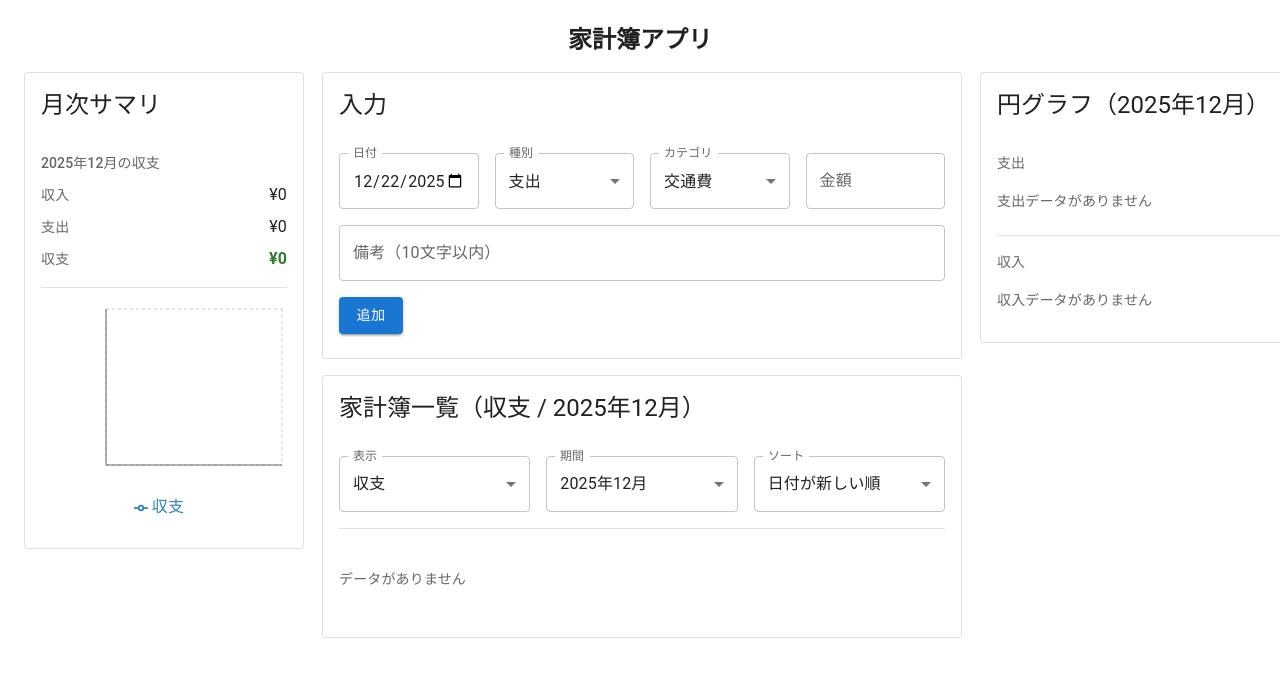
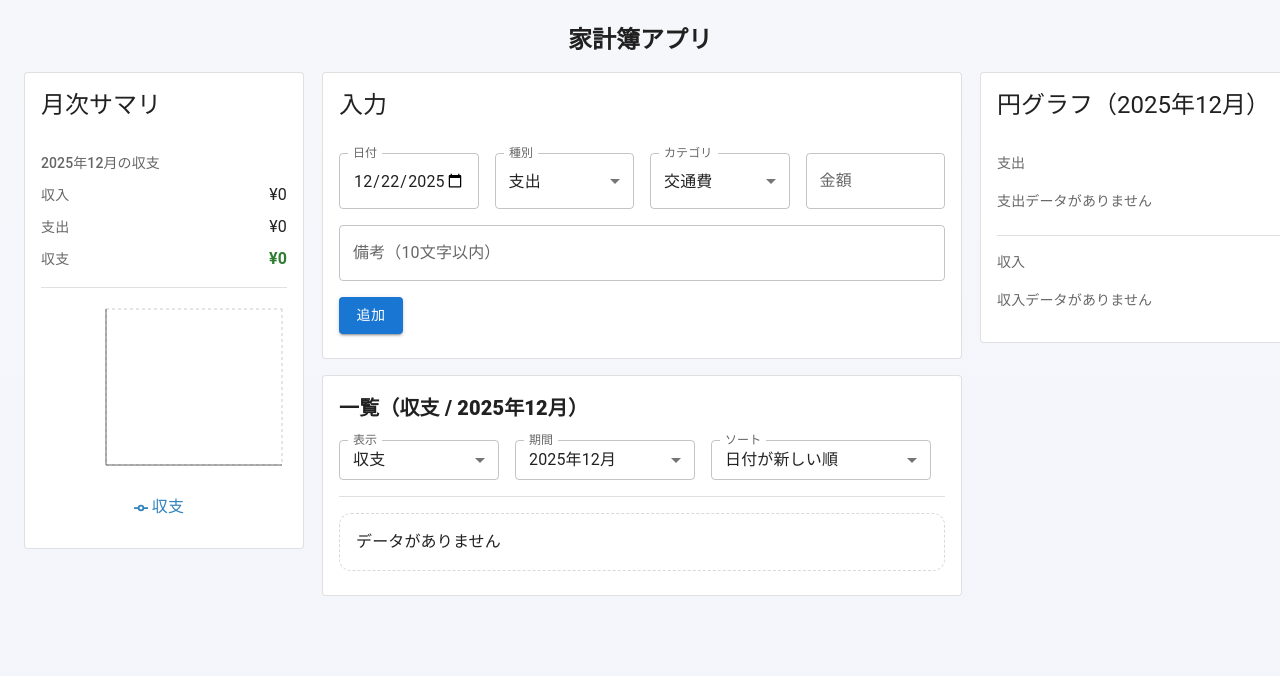
Before and after one commit to shinshinshintaro/household_app, a React (Vite) app: page / in a window 1280 px wide. Shown: the top 676 px of the page. Built offline with nearby package versions, Linux system fonts and the light colour scheme.

Commit message:
12241929テーブル見た目整理

```diff
--- a/src/features/dashboard/AccountsPanel.tsx
+++ b/src/features/dashboard/AccountsPanel.tsx
@@ -8,12 +8,17 @@ import {
   Divider,
   FormControl,
   InputLabel,
-  List,
-  ListItem,
   MenuItem,
   Select,
   Stack,
   Typography,
+  Table,
+  TableBody,
+  TableCell,
+  TableContainer,
+  TableHead,
+  TableRow,
+  Paper,
 } from '@mui/material'
 import type { Account } from '../../types/Account'
 import type { MonthKey, SortKey, ViewMode } from '../../selectors/accountSelectors'
@@ -38,13 +43,25 @@ type Props = {
   onDelete: (a: Account) => void
 }
 
+const yen = (n: number) => `¥${n.toLocaleString()}`
+
 export const hoverLift = {
   transition: 'transform 160ms ease, box-shadow 160ms ease',
-  '&:hover': {
-    transform: 'translateY(-2px)',
-    boxShadow: 6,
-  },
-}
+  '&:hover': { transform: 'translateY(-2px)', boxShadow: 6 },
+} as const
+
+const headCellSx = {
+  fontWeight: 900,
+  textAlign: 'center',
+  whiteSpace: 'nowrap',
+} as const
+
+const bodyCellCenterSx = {
+  textAlign: 'center',
+  whiteSpace: 'nowrap',
+  overflow: 'hidden',
+  textOverflow: 'ellipsis',
+} as const
 
 export const AccountsPanel = ({
   modeLabel,
@@ -62,13 +79,18 @@ export const AccountsPanel = ({
 }: Props) => {
   return (
     <Card variant="outlined" sx={hoverLift}>
-      <CardHeader title={`家計簿一覧（${modeLabel} / ${periodLabel}）`} />
+      <CardHeader
+        title={
+          <Typography variant="h6" fontWeight={800}>
+            一覧（{modeLabel} / {periodLabel}）
+          </Typography>
+        }
+      />
 
-      <CardContent>
-        <Stack spacing={2}>
-          {/* Filters */}
-          <Stack direction={{ xs: 'column', sm: 'row' }} spacing={2}>
-            <FormControl fullWidth>
+      <CardContent sx={{ pt: 0 }}>
+        {/* フィルタ */}
+        <Stack direction={{ xs: 'column', sm: 'row' }} spacing={2} sx={{ mb: 2 }}>
+          <FormControl size="small" sx={{ minWidth: 160 }}>
             <InputLabel>表示</InputLabel>
             <Select
               label="表示"
@@ -81,7 +103,7 @@ export const AccountsPanel = ({
             </Select>
           </FormControl>
 
-            <FormControl fullWidth>
+          <FormControl size="small" sx={{ minWidth: 180 }}>
             <InputLabel>期間</InputLabel>
             <Select
               label="期間"
@@ -97,7 +119,7 @@ export const AccountsPanel = ({
             </Select>
           </FormControl>
 
-            <FormControl fullWidth>
+          <FormControl size="small" sx={{ minWidth: 220 }}>
             <InputLabel>ソート</InputLabel>
             <Select
               label="ソート"
@@ -112,79 +134,128 @@ export const AccountsPanel = ({
           </FormControl>
         </Stack>
 
-          <Divider />
+        <Divider sx={{ mb: 2 }} />
 
-          {/* List */}
+        {/* 一覧 */}
         {visibleAccounts.length === 0 ? (
-            <Box sx={{ py: 3 }}>
-              <Typography variant="body2" color="text.secondary">
+          <Box className="emptyState" sx={{ px: 2, py: 2 }}>
             データがありません
-              </Typography>
           </Box>
         ) : (
-            <List disablePadding>
+          <TableContainer
+            component={Paper}
+            variant="outlined"
+            sx={{
+              borderRadius: 2,
+              overflow: 'hidden', // “枠からはみ出し”を絶対に出さない
+            }}
+          >
+            <Table
+              size="small"
+              sx={{
+                width: '100%',
+                tableLayout: 'fixed', // ★ここが本命：列崩れ防止
+              }}
+            >
+              {/* 最小限の幅だけ指定（固定しすぎない） */}
+              <colgroup>
+                <col style={{ width: 92 }} />   {/* 種別 */}
+                <col style={{ width: 120 }} />  {/* 日付 */}
+                <col style={{ width: 140 }} />  {/* カテゴリ */}
+                <col />                         {/* メモ（伸びる） */}
+                <col style={{ width: 140 }} />  {/* 値段（12桁でも被らない） */}
+                <col style={{ width: 160 }} />  {/* 操作 */}
+              </colgroup>
+
+              <TableHead>
+                <TableRow sx={{ backgroundColor: 'rgba(0,0,0,0.03)' }}>
+                  <TableCell sx={headCellSx}>種別</TableCell>
+                  <TableCell sx={headCellSx}>日付</TableCell>
+                  <TableCell sx={headCellSx}>カテゴリ</TableCell>
+                  <TableCell sx={headCellSx}>メモ</TableCell>
+                  <TableCell sx={{ ...headCellSx, textAlign: 'right' }}>値段</TableCell>
+                  <TableCell sx={headCellSx}>操作</TableCell>
+                </TableRow>
+              </TableHead>
+
+              <TableBody>
                 {visibleAccounts.map((a, index) => {
                   const isExpense = a.type === 'EXPENSE'
+                  const memo = a.memo ?? ''
+                  const amountText = yen(a.amount)
+
                   return (
-                  <Box key={getRowKey(a, index)}>
-                    <ListItem
-                      disableGutters
+                    <TableRow
+                      key={getRowKey(a, index)}
+                      hover
                       sx={{
-                        py: 1.5,
-                        display: 'flex',
-                        gap: 2,
-                        alignItems: 'flex-start',
-                        justifyContent: 'space-between',
+                        '& td': { verticalAlign: 'middle' },
                       }}
                     >
-                      {/* Left */}
-                      <Box sx={{ minWidth: 0 }}>
-                        <Stack direction="row" spacing={1} alignItems="center">
+                      <TableCell sx={{ ...bodyCellCenterSx }}>
                         <Chip
                           size="small"
                           label={isExpense ? '支出' : '収入'}
                           color={isExpense ? 'error' : 'success'}
                           variant="outlined"
+                          sx={{ fontWeight: 900 }}
                         />
-                          <Typography variant="caption" color="text.secondary">
-                            {a.date}
-                          </Typography>
-                        </Stack>
+                      </TableCell>
 
-                        <Typography variant="subtitle1" sx={{ mt: 0.5 }} noWrap>
+                      <TableCell sx={bodyCellCenterSx}>{a.date}</TableCell>
+
+                      <TableCell sx={{ ...bodyCellCenterSx, fontWeight: 800 }}>
                         {a.category}
-                        </Typography>
+                      </TableCell>
 
-                        {a.memo ? (
-                          <Typography variant="body2" color="text.secondary" noWrap>
-                            メモ: {a.memo}
-                          </Typography>
-                        ) : null}
-                      </Box>
+                      <TableCell
+                        sx={{
+                          textAlign: 'center',
+                          whiteSpace: 'nowrap',
+                          overflow: 'hidden',
+                          textOverflow: 'ellipsis',
+                          color: 'text.secondary',
+                        }}
+                        title={memo}
+                      >
+                        {memo}
+                      </TableCell>
 
-                      {/* Right */}
-                      <Box sx={{ textAlign: 'right', flexShrink: 0 }}>
-                        <Typography variant="h6">
-                          ¥{a.amount.toLocaleString()}
-                        </Typography>
+                      <TableCell
+                        align="right"
+                        sx={{
+                          whiteSpace: 'nowrap',
+                          overflow: 'hidden',
+                          textOverflow: 'ellipsis',
+                          fontWeight: 900,
+                        }}
+                        title={amountText}
+                      >
+                        {amountText}
+                      </TableCell>
 
-                        <Stack direction="row" spacing={1} justifyContent="flex-end" sx={{ mt: 0.5 }}>
+                      <TableCell sx={{ ...bodyCellCenterSx }}>
+                        <Stack direction="row" spacing={1} justifyContent="center">
                           <Button size="small" variant="outlined" onClick={() => onEdit(a)}>
                             編集
                           </Button>
-                          <Button size="small" variant="outlined" color="error" onClick={() => onDelete(a)}>
+                          <Button
+                            size="small"
+                            variant="outlined"
+                            color="error"
+                            onClick={() => onDelete(a)}
+                          >
                             削除
                           </Button>
                         </Stack>
-                      </Box>
-                    </ListItem>
-                    {index !== visibleAccounts.length - 1 ? <Divider /> : null}
-                  </Box>
+                      </TableCell>
+                    </TableRow>
                   )
                 })}
-            </List>
+              </TableBody>
+            </Table>
+          </TableContainer>
         )}
-        </Stack>
       </CardContent>
     </Card>
   )
--- a/src/index.css
+++ b/src/index.css
@@ -2,6 +2,7 @@
   --bg: #f6f7fb;
 }
 
+/* reset-ish */
 * {
   box-sizing: border-box;
 }
@@ -13,7 +14,27 @@ body {
 
 body {
   margin: 0;
-  background: var(--bg);
+
+  font-family:
+    ui-sans-serif,
+    system-ui,
+    -apple-system,
+    "Segoe UI",
+    "Hiragino Sans",
+    "Hiragino Kaku Gothic ProN",
+    "Yu Gothic",
+    "Meiryo",
+    "Noto Sans JP",
+    Arial,
+    sans-serif;
+
+
+  line-height: 1.6;
+  letter-spacing: 0.01em;
+  -webkit-font-smoothing: antialiased;
+  -moz-osx-font-smoothing: grayscale;
+
+  background: linear-gradient(180deg, #f6f7fb 0%, #f3f5fb 100%);
 }
 
 /* =========================
@@ -26,6 +47,7 @@ body {
   align-items: start;
 }
 
+/* each column */
 .leftPane,
 .mainPane,
 .rightPane {
@@ -33,6 +55,13 @@ body {
   display: flex;
   flex-direction: column;
   gap: 16px;
+}
+
+/* empty state (AccountsPanelでも使用) */
+.emptyState {
+  border-radius: 12px;
+  border: 1px dashed rgba(0, 0, 0, 0.15);
+  background: rgba(255, 255, 255, 0.7);
 }
 
 /* =========================
@@ -43,7 +72,13 @@ body {
     grid-template-columns: 1fr;
   }
 
-  .leftPane { order: 1; }
-  .mainPane { order: 2; }
-  .rightPane { order: 3; }
+  .leftPane {
+    order: 1;
+  }
+  .mainPane {
+    order: 2;
+  }
+  .rightPane {
+    order: 3;
+  }
 }
```
Lines whose indentation alone changed are shown as unchanged.
